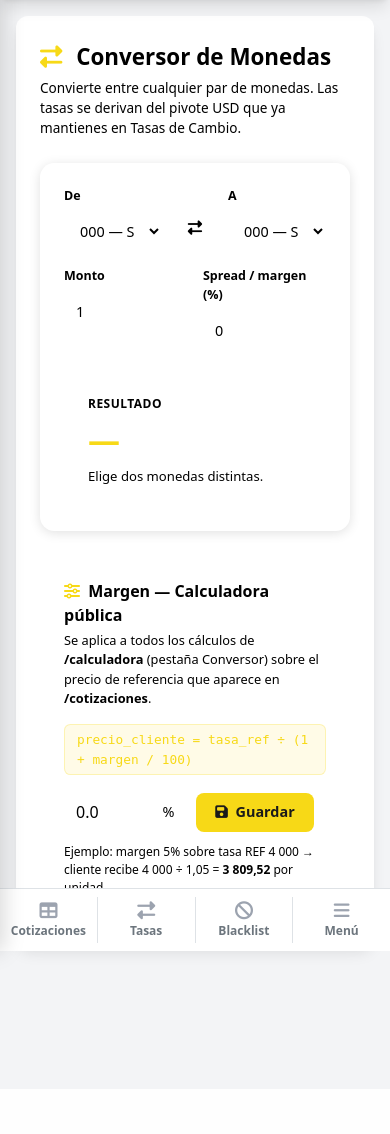
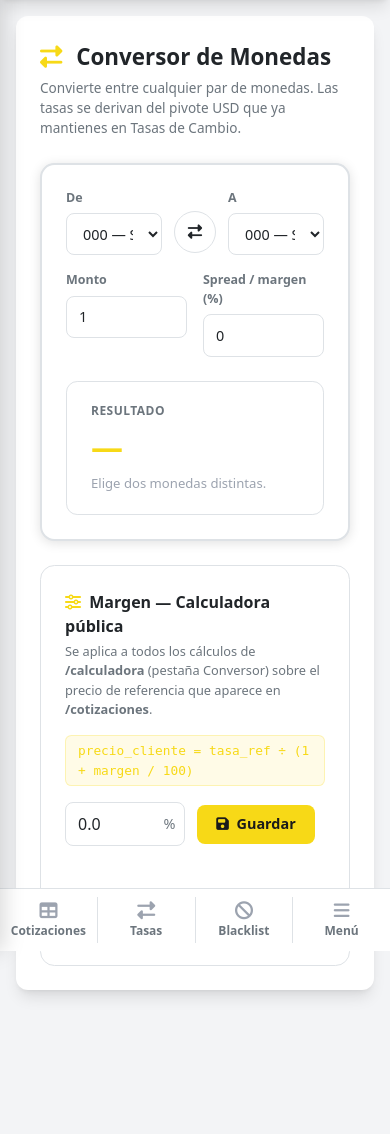
Before and after one commit to josemoramoron/ceiba21-cotizaciones, a Flask app: page /dashboard/conversor in a window 390 px wide. Shown: the part 60-1194 px from the top of the page. Before the commit the page ends 1026 px from the top, so only its background shows below. Run offline with Flask 3, Linux system fonts and the light colour scheme; a user stored in the database is signed in; tables that the repository leaves empty hold one stand-in row (values such as "Sample post").

Commit message:
fix: responsive panel admin (desborde movil) y scheduler pausado en dev
- base.html: .dash-main con min-width:0 para que ningun contenido ancho
  (tablas) fuerce overflow horizontal de toda la pagina en flexbox.
  Reordena Inicio/Salir en navbar y sidebar, y el orden de items del sidebar.
- dashboard/rates.html: .rate-card con flex-wrap y .rate-input responsive
  en vez de ancho fijo (forzaba desborde de toda la fila en movil).
- dashboard/telegram.html: filas de botones (Iniciar/Detener/Reiniciar,
  Publicar/Cancelar) con flex-wrap para que no se corten en movil.
- dashboard/conversor.html: agrega el bloque :root con los alias --c-*
  que faltaban, por lo que los inputs no tenian borde visible.
- dashboard/currencies.html, payment_methods.html: acciones de la tabla
  muestran solo icono en tablet/movil (ocultando el texto) para que la
  fila no se apile tan alto.
- sms/inbox.html, sms/history.html: columna "Mensaje" acotada con
  max-w-xs truncate (ya lo tenia history.html, faltaba en inbox.html) y
  wrapper de la tabla con overflow-x-auto en vez de overflow-hidden, para
  que las columnas no queden clippeadas sin scroll.
- unified_ingestion_service.py: el scheduler de ingesta unificada arranca
  pausado por defecto en dev, para no intentar parsear correos IMAP al
  levantar el server. Se reanuda manualmente desde /dashboard/pagos.

```diff
--- a/app/templates/dashboard/conversor.html
+++ b/app/templates/dashboard/conversor.html
@@ -4,6 +4,16 @@
 
 {% block extra_css %}
 <style>
+    :root {
+        --c-primary:      var(--color-primary);
+        --c-primary-dark: var(--color-primary-dark);
+        --c-surface:      var(--color-surface);
+        --c-border:       var(--color-border);
+        --c-text:         var(--color-text);
+        --c-text-2:       var(--color-text-secondary);
+        --c-text-3:       var(--color-text-subtle);
+    }
+
     .conv-head { margin-bottom:1.5rem; }
     .conv-title { font-size:1.4rem; font-weight:700; color:var(--c-text); }
     .conv-sub   { font-size:0.85rem; color:var(--c-text-2); margin-top:0.25rem; }
--- a/app/templates/dashboard/rates.html
+++ b/app/templates/dashboard/rates.html
@@ -64,7 +64,7 @@
     .rate-card {
         border:1px solid #DEE2E6; border-radius:0.65rem;
         padding:1rem 1.1rem; margin-bottom:0.75rem;
-        display:flex; align-items:center; gap:1rem;
+        display:flex; align-items:center; gap:1rem; flex-wrap:wrap;
         transition: border-color 0.15s, box-shadow 0.15s;
         background:#fff;
     }
@@ -79,7 +79,7 @@
     .rate-label i { color:var(--brand-yellow); }
 
     .rate-input {
-        width:16rem; padding:0.45rem 0.85rem;
+        width:100%; max-width:16rem; padding:0.45rem 0.85rem;
         border:1px solid #DEE2E6; border-radius:0.5rem; font-size:0.9rem;
         transition:border-color 0.15s, box-shadow 0.15s;
         outline:none;
--- a/app/templates/dashboard/telegram.html
+++ b/app/templates/dashboard/telegram.html
@@ -37,7 +37,7 @@
             </div>
 
             <!-- Botones de Control -->
-            <div class="flex gap-3 mb-6">
+            <div class="flex gap-3 mb-6" style="flex-wrap:wrap;">
                 <button id="btn-start-bot" class="px-6 py-3 bg-green-600 text-white rounded-lg font-semibold hover:bg-green-700 transition flex items-center">
                     <i class="fas fa-play mr-2"></i>
                     Iniciar Bot
@@ -185,7 +185,7 @@
             </div>
 
             <!-- Botones de acción -->
-            <div class="flex gap-4">
+            <div class="flex gap-4" style="flex-wrap:wrap;">
                 <button type="submit"
                         class="flex-1 bg-gradient-to-r from-blue-500 to-blue-600 text-white px-8 py-4 rounded-lg font-bold hover:from-blue-600 hover:to-blue-700 transition shadow-lg flex items-center justify-center">
                     <i class="fab fa-telegram mr-2 text-xl"></i>
--- a/app/templates/sms/history.html
+++ b/app/templates/sms/history.html
@@ -9,7 +9,7 @@
     <i class="fas fa-clock-rotate-left mr-2 text-blue-600"></i>Historial de enviados
 </h1>
 
-<div class="bg-white rounded-xl shadow-sm overflow-hidden">
+<div class="bg-white rounded-xl shadow-sm overflow-x-auto">
     {% if messages.items %}
     <table class="w-full">
         <thead class="bg-gray-50 text-xs text-gray-500 uppercase">
--- a/app/templates/sms/inbox.html
+++ b/app/templates/sms/inbox.html
@@ -9,7 +9,7 @@
     <i class="fas fa-inbox mr-2 text-green-600"></i>Bandeja de entrada
 </h1>
 
-<div class="bg-white rounded-xl shadow-sm overflow-hidden">
+<div class="bg-white rounded-xl shadow-sm overflow-x-auto">
     {% if messages.items %}
     <table class="w-full">
         <thead class="bg-gray-50 text-xs text-gray-500 uppercase">
@@ -24,7 +24,7 @@
             {% for m in messages.items %}
             <tr class="{% if not m.is_read %}bg-yellow-50{% endif %}">
                 <td class="px-5 py-3 font-mono text-sm font-semibold text-gray-800">{{ m.phone }}</td>
-                <td class="px-5 py-3 text-sm text-gray-600">{{ m.text }}</td>
+                <td class="px-5 py-3 text-sm text-gray-600 max-w-xs truncate">{{ m.text }}</td>
                 <td class="px-5 py-3 text-sm">
                     {% if m.sim_slot and slots.get(m.sim_slot) %}
                     <span class="text-xs px-2 py-1 rounded-full text-gray-800"
```
Also changed, not shown: app/services/unified_ingestion_service.py (+11 -1 lines), app/templates/base.html (+18 -20 lines), app/templates/dashboard/currencies.html (+7 -2 lines), app/templates/dashboard/payment_methods.html (+6 -1 lines).
